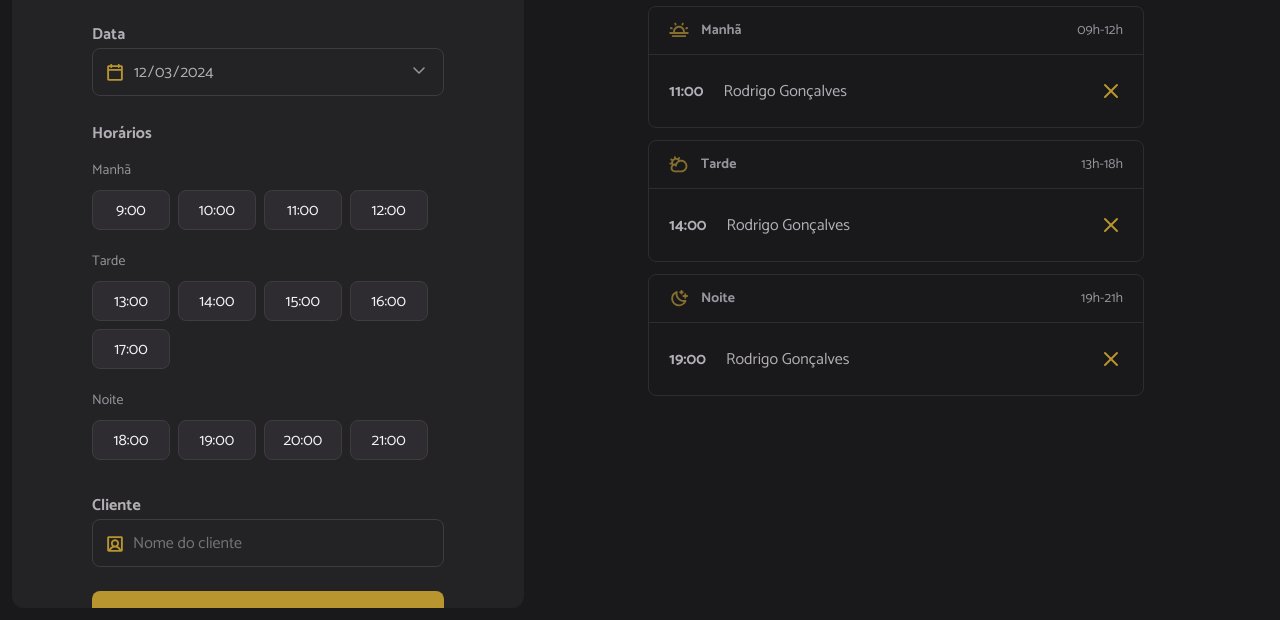
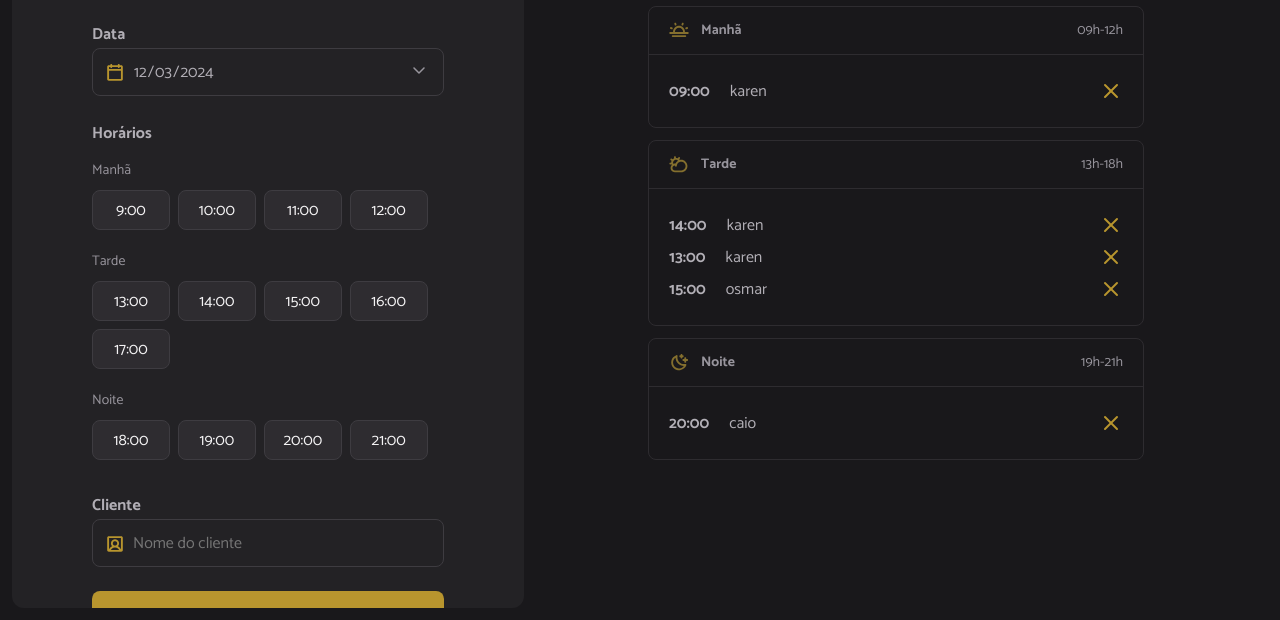
Before and after one commit to kaarencristina/HairDay, a website built with webpack: page index.html in a window 1280 px wide. Shown: the part 180-800 px from the top of the page. Built offline with nearby package versions, Linux system fonts and the light colour scheme; data requests are answered from the project's data file.

Commit message:
scheduleFetchbyDay

```diff
--- a/server.json
+++ b/server.json
@@ -1,9 +1,29 @@
 {
   "schedules": [
     {
-      "id": 1733185810431,
+      "id": "1733185810431",
       "name": "karen",
       "when": "2024-12-03T14:00:00.000Z"
+    },
+    {
+      "id": "1733186652550",
+      "name": "caio",
+      "when": "2024-12-03T20:00:00.000Z"
+    },
+    {
+      "id": 1733189953114,
+      "name": "karen",
+      "when": "2024-12-03T09:00:00.000Z"
+    },
+    {
+      "id": 1733190159695,
+      "name": "karen",
+      "when": "2024-12-03T13:00:00.000Z"
+    },
+    {
+      "id": 1733190169028,
+      "name": "osmar",
+      "when": "2024-12-03T15:00:00.000Z"
     }
   ]
 }
--- a/src/modules/schedules/load.js
+++ b/src/modules/schedules/load.js
@@ -1,11 +1,19 @@
 import{ hoursLoad} from "../form/hours-load.js"
+import {scheduleFetchbyDay} from "../../services/schedule-fetch-by-day.js"
+import {scheduleShow} from "../schedules/show.js"
  const selectedDate=document.getElementById("date")
 
 
-export function schedulesDay(){
+export async function schedulesDay(){
     //obtem a data do input
 
     const date=selectedDate.value
+
+    //buscar na api os agendamentos
+    const dailySchedules=await scheduleFetchbyDay({date})
+
+    //exibe os agendamentos
+    scheduleShow({dailySchedules})
 
     //renderiza as horas disponiveis
 
--- /dev/null
+++ b/src/modules/schedules/show.js
@@ -0,0 +1,64 @@
+import dayjs from "dayjs";
+
+
+//selecionar as sessoes manha,tarde e noite
+
+const periodMorning=document.getElementById("period-morning")
+const periodAfternoon=document.getElementById("period-afternoon")
+const periodNight=document.getElementById("period-night")
+
+export function scheduleShow({dailySchedules}){
+    try {
+        //limpa as listas
+        periodMorning.innerHTML=""
+        periodAfternoon.innerHTML=""
+        periodNight.innerHTML=""
+
+        //renderizar os agendamentos por periodo
+
+
+        dailySchedules.forEach((schedule)=>{
+            const item=document.createElement("li")
+            const time=document.createElement("strong")
+            const name=document.createElement("span")
+
+
+            //add o id do agendamento
+
+            item.setAttribute("data-id", schedule.id)
+
+            time.textContent=dayjs(schedule.when).format("HH:mm")
+            name.textContent=schedule.name
+
+            //criar o icone de cancelar agendamento
+
+            const cancelIcon=document.createElement("img")
+            cancelIcon.classList.add("cancel-icon")
+            cancelIcon.setAttribute("src","./src/assets/cancel.svg")
+            cancelIcon.setAttribute("alt","cancelar")
+
+            //add o tempo,nome e icone no item
+            item.append(time,name,cancelIcon)
+
+            //obtem somente a hr
+            const hour=dayjs(schedule.when).hour()
+
+            //renderizar o agendamento na sessao, manha, tarde e noite
+
+            if(hour <=12){
+                periodMorning.appendChild(item)
+            }else if(hour >12 && hour<=18){
+                periodAfternoon.appendChild(item)
+            }else {
+                periodNight.appendChild(item)
+            }
+
+
+        });
+
+
+    } catch (error) {
+        alert("Não foi possível exibir os agendamentos")
+        console.log(error)
+    }
+}
--- /dev/null
+++ b/src/services/schedule-fetch-by-day.js
@@ -0,0 +1,22 @@
+import {apiConfig} from "./api-config"
+import dayjs from "dayjs"
+
+export async function scheduleFetchbyDay({date}) {
+    try {
+
+        //fazendo a resquisicao
+        const response=await fetch(`${apiConfig.baseURL}/schedules`)
+        //converte para json
+        const data=await response.json()
+
+
+         //filtra os agendamentos pelo dia selecionado
+        const dailySchedules=data.filter((schedule)=> dayjs(date).isSame(schedule.when,"day"))
+
+        return dailySchedules
+
+    } catch (error) {
+        console.log(error);
+        alert("Não foi possível buscar os agendamentos do dia selecionado")
+    }
+}
--- a/src/services/schedule-new.js
+++ b/src/services/schedule-new.js
@@ -2,6 +2,7 @@ import { apiConfig } from "./api-config.js";
 
 export async function scheduleNew({id, name, when}) {
     try {
+        //faz uma aquisicao para enviar os dados do agendamento
         const response = await fetch(`${apiConfig.baseURL}/schedules`, {
             method: 'POST',
             headers: {
```
Also changed, not shown: index.html (+6 -6 lines), dist/index.html, dist/main.js.
